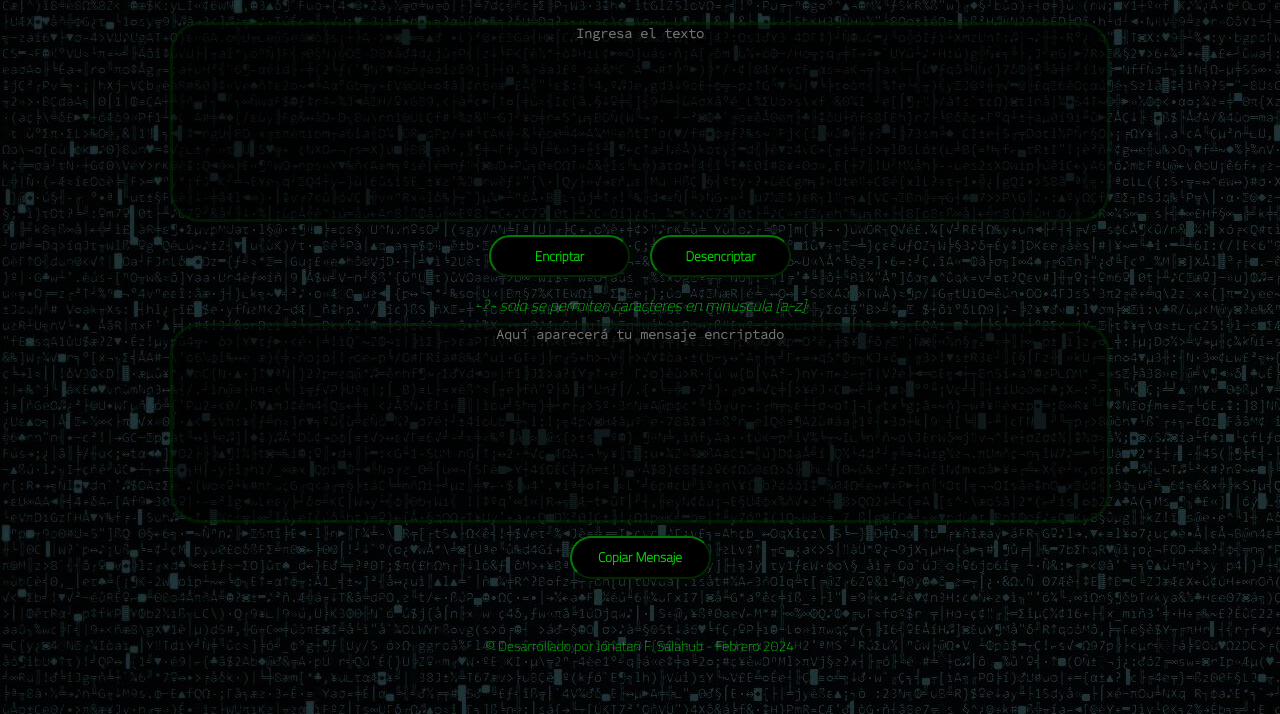
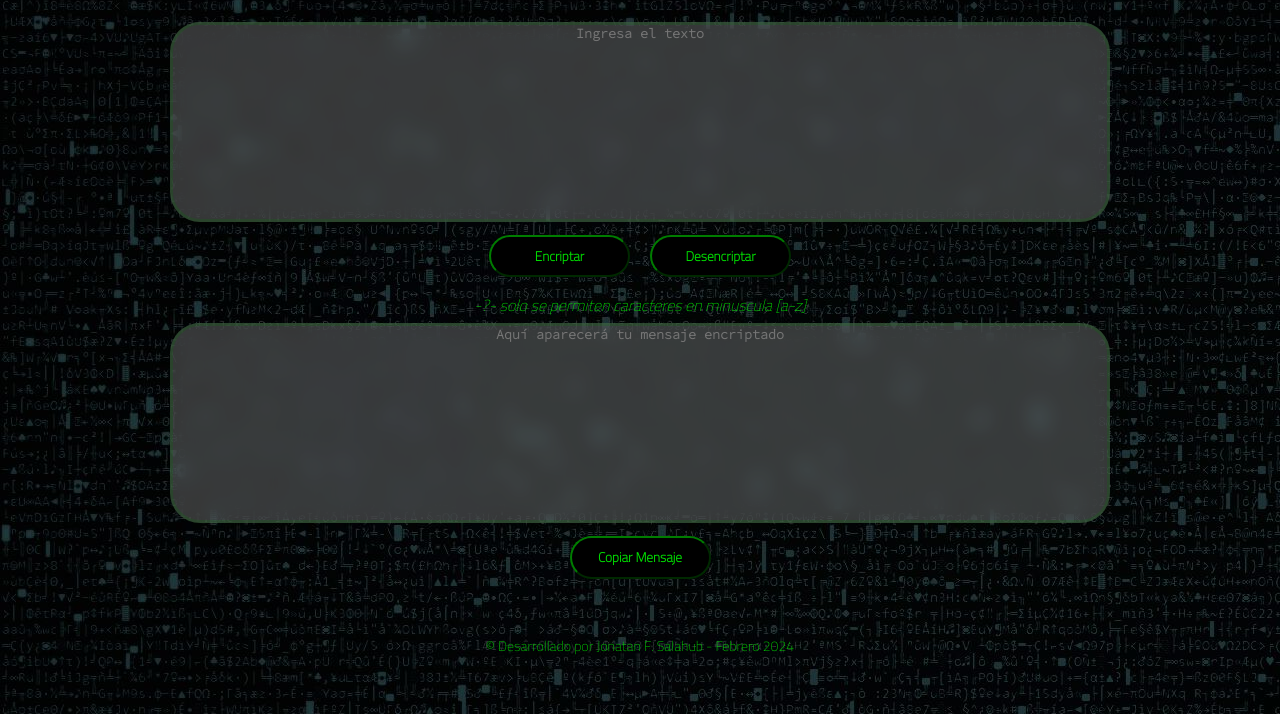
Before and after one commit to xjfmx/encript-texto, a plain HTML site: page index.html in a window 1280 px wide. Shown: the part 86-800 px from the top of the page. Drawn offline with Linux system fonts and the light colour scheme.

Commit message:
Update style.css

```diff
--- a/style.css
+++ b/style.css
@@ -9,7 +9,7 @@
 }
 
 body{
-    background: url(img/bg.jpg)
+    background: url(img/bg.jpg) #1B1919;
 }
 
 header {
@@ -71,7 +71,8 @@ main {
 
 .text-input {
     border-radius: 30px;
-    background: rgba(0, 0, 0, 0.5);
+    background: rgba(255, 255, 255, 0.2);
+    backdrop-filter: blur(10px);
     vertical-align: center;
     display: flexbox;
     border: 3px solid rgba(0, 120, 0, 0.2);
```
